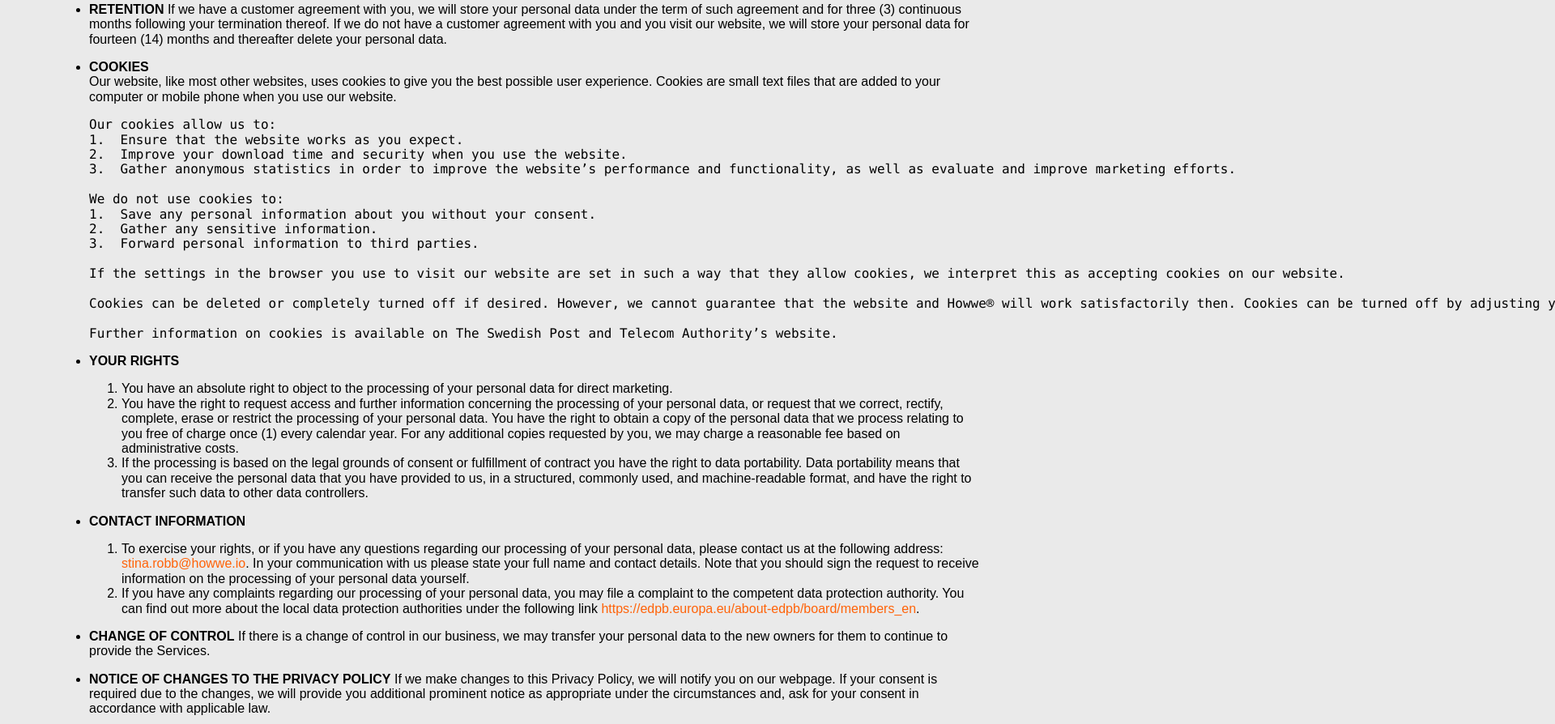
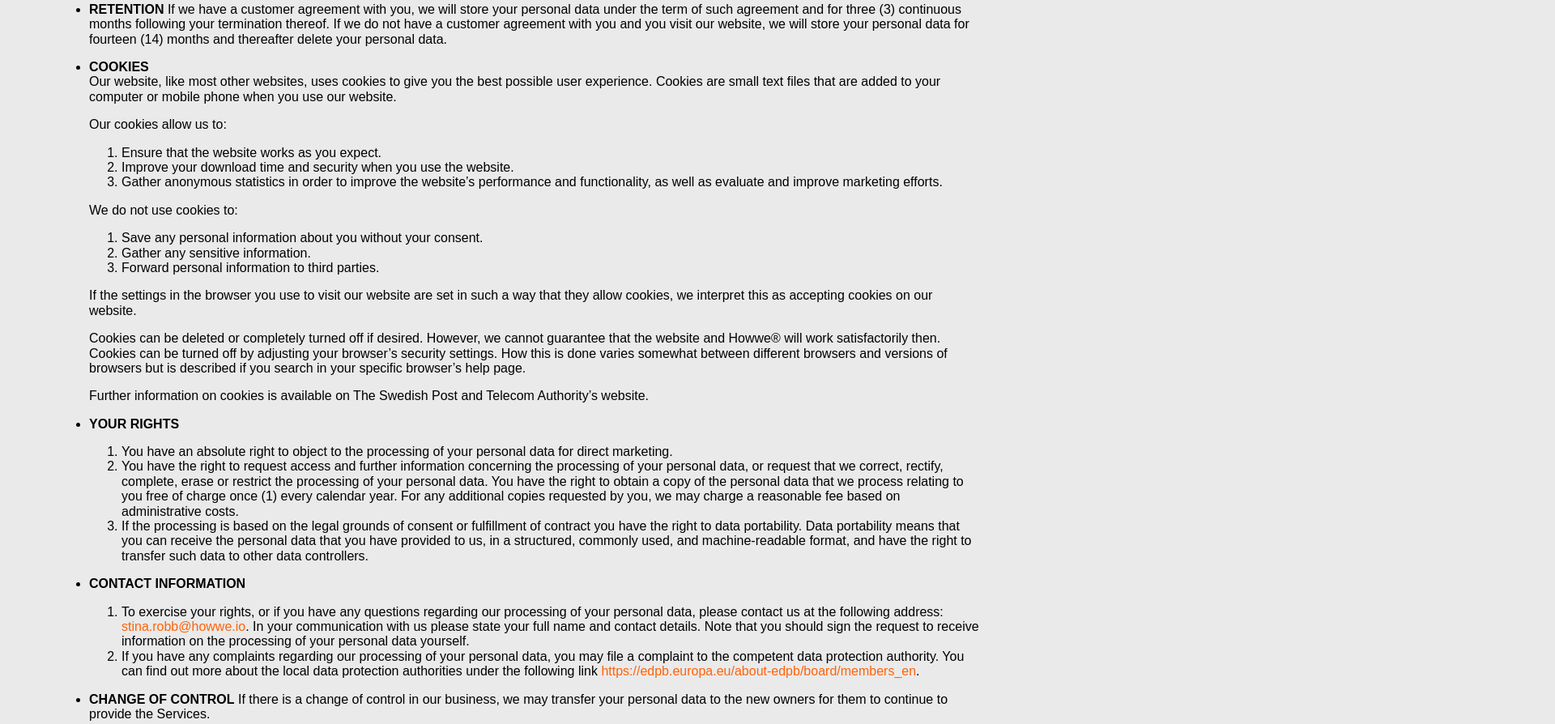
Before and after one commit to reforce-international/ToS-consent, a website: page docs/index.html in a window 1280 px wide. Shown: the part 1048-1942 px from the top of the page at 81% size, 1920 px wide, since content can reach past the window. Drawn offline with nearby package versions, Linux system fonts and the light colour scheme.

Commit message:
fix weird cookie text overflow

```diff
--- a/docs/index.html
+++ b/docs/index.html
@@ -65,22 +65,21 @@ We may access, preserve and share your personal data to comply with applicable l
 If we have a customer agreement with you, we will store your personal data under the term of such agreement and for three (3) continuous months following your termination thereof. If we do not have a customer agreement with you and you visit our website, we will store your personal data for fourteen (14) months and thereafter delete your personal data.</p>
 </li>
 <li><p><strong>COOKIES</strong><br>Our website, like most other websites, uses cookies to give you the best possible user experience. Cookies are small text files that are added to your computer or mobile phone when you use our website.</p>
-<pre><code>Our cookies allow us to:
-1.  Ensure that the website works as you expect.
-2.  Improve your download time and security when you use the website.
-3.  Gather anonymous statistics in order to improve the website’s performance and functionality, as well as evaluate and improve marketing efforts.
-
-We do not use cookies to:
-1.  Save any personal information about you without your consent.
-2.  Gather any sensitive information.
-3.  Forward personal information to third parties.
-
-If the settings in the browser you use to visit our website are set in such a way that they allow cookies, we interpret this as accepting cookies on our website.
-
-Cookies can be deleted or completely turned off if desired. However, we cannot guarantee that the website and Howwe® will work satisfactorily then. Cookies can be turned off by adjusting your browser’s security settings. How this is done varies somewhat between different browsers and versions of browsers but is described if you search in your specific browser’s help page.
-
-Further information on cookies is available on The Swedish Post and Telecom Authority’s website.
-</code></pre>
+<p>Our cookies allow us to:</p>
+<ol>
+<li>Ensure that the website works as you expect.</li>
+<li>Improve your download time and security when you use the website.</li>
+<li>Gather anonymous statistics in order to improve the website’s performance and functionality, as well as evaluate and improve marketing efforts.</li>
+</ol>
+<p>We do not use cookies to:</p>
+<ol>
+<li>Save any personal information about you without your consent.</li>
+<li>Gather any sensitive information.</li>
+<li>Forward personal information to third parties.</li>
+</ol>
+<p>If the settings in the browser you use to visit our website are set in such a way that they allow cookies, we interpret this as accepting cookies on our website.</p>
+<p>Cookies can be deleted or completely turned off if desired. However, we cannot guarantee that the website and Howwe® will work satisfactorily then. Cookies can be turned off by adjusting your browser’s security settings. How this is done varies somewhat between different browsers and versions of browsers but is described if you search in your specific browser’s help page.</p>
+<p>Further information on cookies is available on The Swedish Post and Telecom Authority’s website.</p>
 </li>
 <li><p><strong>YOUR RIGHTS</strong></p>
 <ol>
```
Also changed, not shown: privacy-policy.md (+13 -11 lines).
